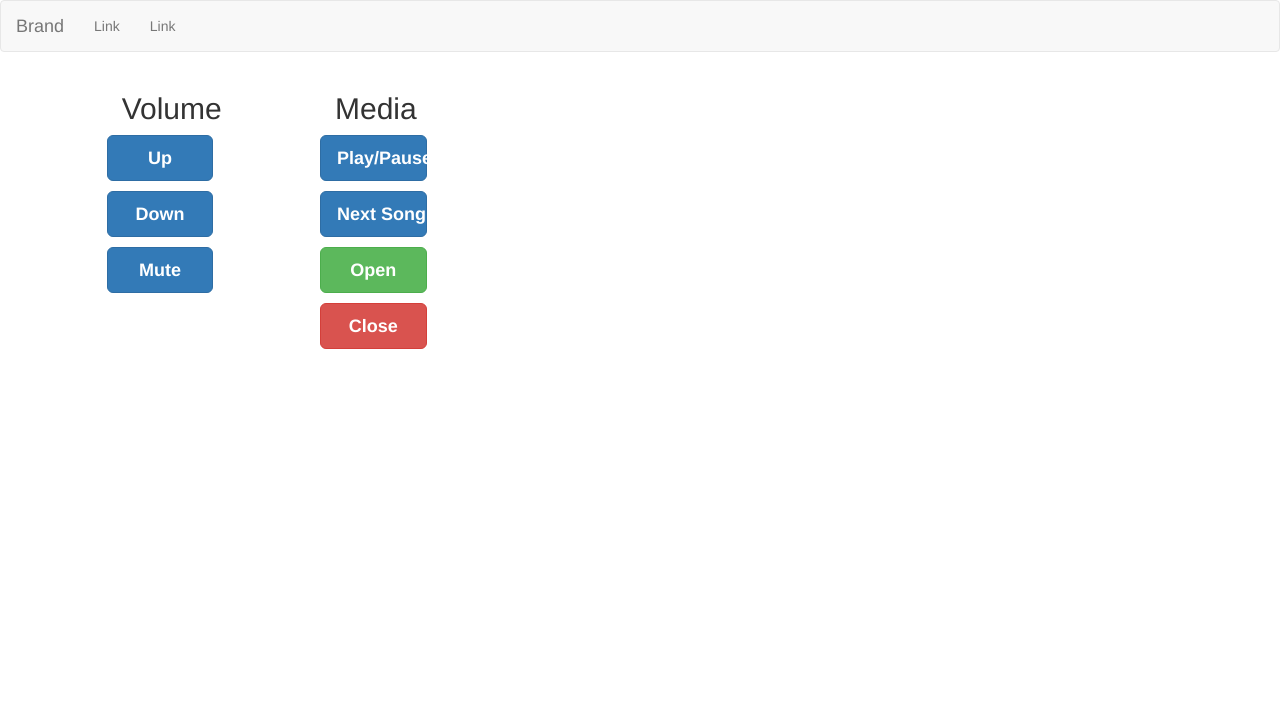
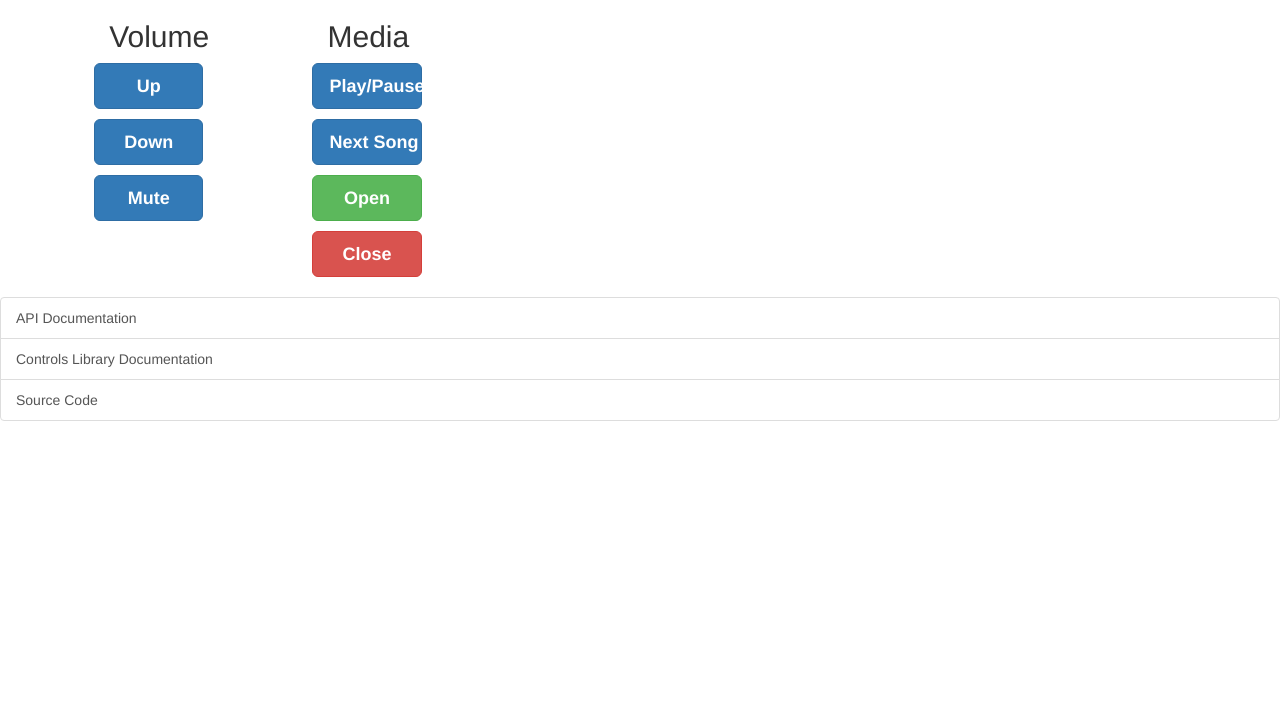
Before and after one commit to Myoldmopar/my-remote-control, a Django app: page / in a window 1280 px wide. Shown: the top 701 px of the page. Run offline with Django 3.2, Linux system fonts and the light colour scheme; parts of the project's set-up code (start-up, migrations or seed data) failed here and were passed over; some libraries are stand-ins or nearby versions.

Commit message:
Mostly functional

```diff
--- a/controllerapp/templates/controllerapp/controls.html
+++ b/controllerapp/templates/controllerapp/controls.html
@@ -34,26 +34,9 @@
 
 <body ng-app="controllerApp">
 
-<nav class="navbar navbar-default">
-    <div class="container-fluid">
-        <div class="navbar-header">
-            <button type="button" class="navbar-toggle" data-toggle="collapse" data-target="#myNavbar">
-                HELLO
-            </button>
-            <a class="navbar-brand" href="#">Brand</a>
-        </div>
-        <div class="collapse navbar-collapse" id="myNavbar">
-            <ul class="nav navbar-nav">
-                <li><a href="#">Link</a></li>
-                <li><a href="#">Link</a></li>
-            </ul>
-        </div>
-    </div><!-- /.container-fluid -->
-</nav>
-
-
 <div ng-controller="remoteControlController">
 
+    <div class="row padded">
         <div id="wrapper" class="col-md-1 col-xs-4 col-md-offset-1 col-xs-offset-1">
             <h2>Volume</h2>
             <div class="row padded">
@@ -76,13 +59,24 @@
                 <button class="btn btn-primary btn-lg fullwidthboldbutton" ng-click="nextSong()">Next Song</button>
             </div>
             <div class="row padded">
-            <button class="btn btn-success btn-lg fullwidthboldbutton" ng-disabled="true" ng-click="openPithos()">Open
+                <button class="btn btn-success btn-lg fullwidthboldbutton" ng-disabled="true" ng-click="openPithos()">
+                    Open
                 </button>
             </div>
             <div class="row padded">
                 <button class="btn btn-danger btn-lg fullwidthboldbutton" ng-disabled="true" ng-click="closePithos()">
                     Close
                 </button>
+            </div>
+        </div>
+    </div>
+    <div class="col-md-12 col-xs-12">
+        <div class="row padded">
+            <div class="list-group">
+                <a href="{% url 'swagger' %}" class="list-group-item">API Documentation</a>
+                <a href="#" class="list-group-item">Controls Library Documentation</a>
+                <a href="https://github.com/Myoldmopar/my-remote-control" class="list-group-item">Source Code</a>
+            </div>
         </div>
     </div>
 
```
Lines whose indentation alone changed are shown as unchanged.
